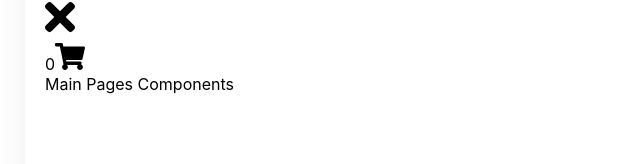
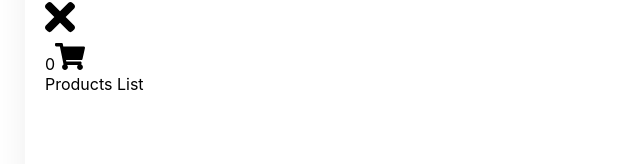
Before and after one commit to kpnaranj/ecommerce-website, a React (Create React App) app in the folder client/: page / in a window 1280 px wide. Shown: the part 122-286 px from the top of the page, without its empty margins (0-640 px from the left). Built offline with nearby package versions, Linux system fonts and the light colour scheme.

Commit message:
Successfully inserted link routes to the function - Completed Header section

```diff
--- a/client/src/components/mainPages/Pages.js
+++ b/client/src/components/mainPages/Pages.js
@@ -1,5 +1,23 @@
+// Public Libraries
 import React from "react";
-
+import { Switch, Route } from "react-router-dom";
+// Private Libraries
+import Products from "./products/Products";
+import Login from "./auth/Login";
+import Register from "./auth/Register";
+import Cart from "./cart/Cart";
+import NotFound from "./utils/notfound/NotFound";
+// Pages elements
 export default function Pages() {
-  return <div>Main Pages Components</div>;
+  return (
+    <Switch>
+      {/* Page elements  */}
+      <Route path="/" exact component={Products} />
+      <Route path="/login" exact component={Login} />
+      <Route path="/register" exact component={Register} />
+      <Route path="/cart" exact component={Cart} />
+      {/* Not Found */}
+      <Route path="*" exact component={NotFound} />
+    </Switch>
+  );
 }
--- /dev/null
+++ b/client/src/components/mainPages/auth/Login.js
@@ -0,0 +1,5 @@
+import React from "react";
+
+export default function Login() {
+  return <div>Login Component</div>;
+}
--- /dev/null
+++ b/client/src/components/mainPages/auth/Register.js
@@ -0,0 +1,5 @@
+import React from "react";
+
+export default function Register() {
+  return <div>Register Component</div>;
+}
--- /dev/null
+++ b/client/src/components/mainPages/cart/Cart.js
@@ -0,0 +1,5 @@
+import React from "react";
+
+export default function Cart() {
+  return <div>Cart Component</div>;
+}
--- /dev/null
+++ b/client/src/components/mainPages/products/Products.js
@@ -0,0 +1,5 @@
+import React from "react";
+
+export default function Products() {
+  return <div>Products List</div>;
+}
--- /dev/null
+++ b/client/src/components/mainPages/utils/notfound/NotFound.js
@@ -0,0 +1,5 @@
+import React from "react";
+
+export default function NotFound() {
+  return <div>404 | Not Found</div>;
+}
```
